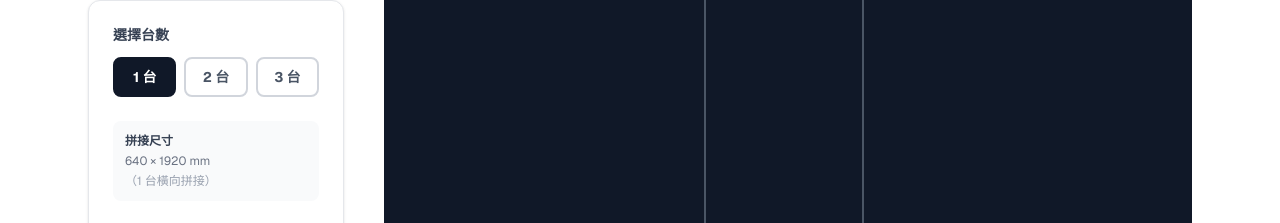
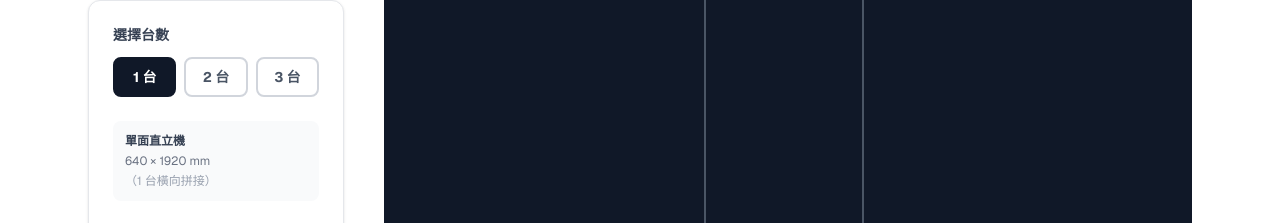
Before and after one commit to jeffyuan0420/led-rental-site, a Next.js app: page /simulator in a window 1280 px wide. Shown: the part 300-523 px from the top of the page. Built offline with nearby package versions, Linux system fonts and the light colour scheme; no server answers.

Commit message:
fix specs, simulator, image display

```diff
--- a/app/products/page.tsx
+++ b/app/products/page.tsx
@@ -11,7 +11,7 @@ const PRODUCTS = [
     size: "640 × 1920 mm",
     brightness: "650～800 nits",
     ipRating: "IP31",
-    weight: "約 35kg",
+    weight: "52 kg",
     useCases: ["展覽主視覺", "門市形象展示", "活動入口品牌牆"],
     image: "/images/single.png",
     highlight: "直立細長比例，橫向拼接後形成超寬螢幕",
@@ -106,7 +106,7 @@ export default async function ProductsPage() {
 
               <div className="flex gap-3">
                 <Link
-                  href="/simulator"
+                  href={`/simulator?type=${product.key}`}
                   className="flex-1 text-center bg-gray-900 hover:bg-gray-700 text-white font-semibold py-2.5 rounded-lg text-sm transition-colors"
                 >
                   模擬拼接效果
--- a/app/simulator/SimulatorClient.tsx
+++ b/app/simulator/SimulatorClient.tsx
@@ -1,17 +1,25 @@
 "use client";
 
 import { useRef, useState, useCallback } from "react";
+import { useSearchParams } from "next/navigation";
 import BackButton from "@/components/BackButton";
 
-// LED panel dimensions (mm → we use pixel ratio 1:4 for display)
-// Single panel: 640 x 1920mm
-const PANEL_W = 160; // px (640mm / 4)
-const PANEL_H = 480; // px (1920mm / 4)
-const GAP = 4;       // px - LED seam gap between panels
+const GAP = 4; // px
+
+const MACHINE_CONFIG = {
+  single: { panelW: 160, panelH: 480, mmW: 640, mmH: 1920, maxQty: 3, label: "單面直立機" },
+  triple: { panelW: 320, panelH: 480, mmW: 1280, mmH: 1920, maxQty: 3, label: "三折雙面機（展開）" },
+};
 
 type Quantity = 1 | 2 | 3;
 
 export default function SimulatorClient() {
+  const searchParams = useSearchParams();
+  const machineType = (searchParams.get("type") === "triple" ? "triple" : "single") as keyof typeof MACHINE_CONFIG;
+  const config = MACHINE_CONFIG[machineType];
+  const PANEL_W = config.panelW;
+  const PANEL_H = config.panelH;
+
   const [quantity, setQuantity] = useState<Quantity>(1);
   const [imageUrl, setImageUrl] = useState<string | null>(null);
   const canvasRef = useRef<HTMLCanvasElement>(null);
@@ -94,7 +102,8 @@ export default function SimulatorClient() {
       <div className="w-full lg:w-64 flex-shrink-0">
         <BackButton />
         <div className="bg-white rounded-xl border border-gray-200 p-6 shadow-sm">
-          {/* Quantity selector */}
+          {/* Quantity selector — only for single machine */}
+          {config.maxQty > 1 && (
             <div className="mb-6">
               <p className="text-sm font-semibold text-gray-700 mb-3">選擇台數</p>
               <div className="flex gap-2">
@@ -113,12 +122,19 @@ export default function SimulatorClient() {
                 ))}
               </div>
             </div>
+          )}
 
           {/* Dimensions info */}
           <div className="mb-6 bg-gray-50 rounded-lg p-3 text-xs text-gray-500">
-            <p className="font-semibold text-gray-700 mb-1">拼接尺寸</p>
-            <p>{640 * quantity} × 1920 mm</p>
+            <p className="font-semibold text-gray-700 mb-1">{config.label}</p>
+            {config.maxQty > 1 ? (
+              <>
+                <p>{config.mmW * quantity} × {config.mmH} mm</p>
                 <p className="mt-1 text-gray-400">（{quantity} 台橫向拼接）</p>
+              </>
+            ) : (
+              <p>{config.mmW} × {config.mmH} mm</p>
+            )}
           </div>
 
           {/* Upload */}
@@ -186,7 +202,7 @@ export default function SimulatorClient() {
         </div>
         {imageUrl && (
           <p className="text-xs text-gray-400 text-center mt-3">
-            預覽比例 1:4（實際尺寸：{640 * quantity} × 1920 mm）
+            預覽比例 1:4（實際尺寸：{config.mmW * (config.maxQty > 1 ? quantity : 1)} × {config.mmH} mm）
           </p>
         )}
       </div>
```
Lines whose indentation alone changed are shown as unchanged.
